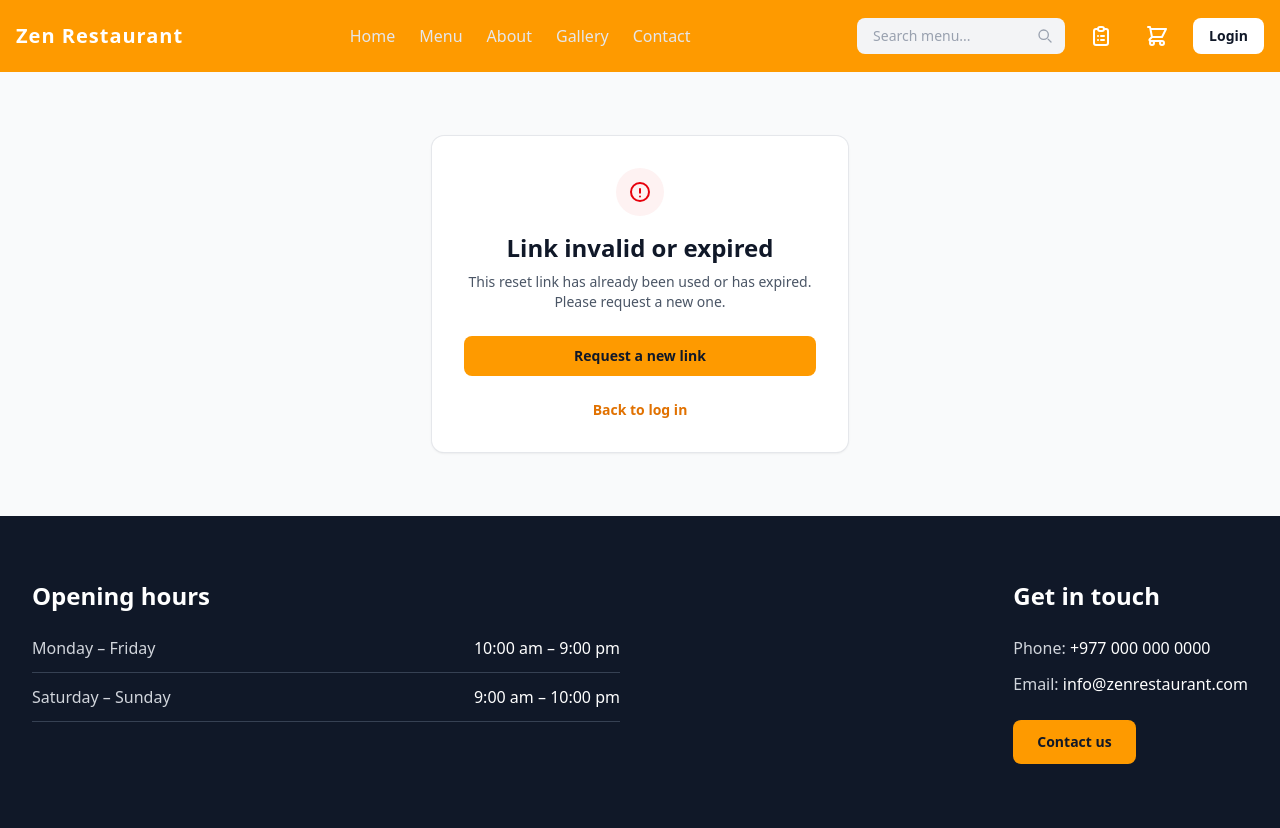
After one commit to iamsophiaaa/zen, a Django app: page /reset/1/1/ in a window 1280 px wide. The commit adds this page. Run offline with Django 5.2, Linux system fonts and the light colour scheme.

Commit message:
password_reset

```diff
--- a/project/accounts/templates/accounts/login.html
+++ b/project/accounts/templates/accounts/login.html
@@ -87,12 +87,18 @@
           Log in
         </button>
       </form>
+      <div class="mt-4 text-right">
+        <a href="{% url 'password_reset' %}" class="text-sm font-medium text-amber-600 hover:text-amber-500 hover:underline focus:outline-none focus:ring-2 focus:ring-amber-500 focus:ring-offset-2 rounded">
+          Forgot password?
+        </a>
+      </div>
 
       <!-- Signup link -->
       <p class="mt-6 text-center text-sm text-gray-600">
         Don't have an account?
         <a href="{% url 'signup-page' %}" class="font-semibold text-amber-600 hover:text-amber-500 hover:underline">Sign up</a>
       </p>
+
     </div>
   </div>
 </section>
--- /dev/null
+++ b/project/accounts/templates/accounts/password_reset_confirm.html
@@ -0,0 +1,138 @@
+{% extends "base.html" %}
+
+{% block title %}Set new password | Zen Restaurant{% endblock title %}
+
+{% block content %}
+<section class="bg-gray-50 py-16">
+  <div class="mx-auto w-full max-w-md px-4">
+    <div class="rounded-xl bg-white p-8 shadow-sm ring-1 ring-gray-200">
+
+      {% if validlink %}
+      <h1 class="text-2xl font-bold text-gray-900">Set a new password</h1>
+      <p class="mt-2 text-sm text-gray-600">Choose a strong password you haven't used before.</p>
+
+      <!-- Non-field errors -->
+      {% if form.non_field_errors %}
+      <div class="mt-6 rounded-lg bg-red-50 px-4 py-3 text-sm text-red-700 ring-1 ring-red-200" role="alert">
+        {% for error in form.non_field_errors %}<p>{{ error }}</p>{% endfor %}
+      </div>
+      {% endif %}
+
+      <form method="post" class="mt-6 space-y-5" novalidate>
+        {% csrf_token %}
+
+        <!-- New password -->
+        <div>
+          <label for="id_new_password1" class="block text-sm font-medium text-gray-700">New password</label>
+          <div class="relative mt-1">
+            <input
+              type="password"
+              id="id_new_password1"
+              name="new_password1"
+              autocomplete="new-password"
+              required
+              placeholder="Enter new password"
+              class="block w-full rounded-lg border border-gray-300 bg-white py-2.5 pl-4 pr-11 text-sm text-gray-900 placeholder-gray-400 focus:border-amber-500 focus:outline-none focus:ring-2 focus:ring-amber-500"
+            />
+            <button type="button" data-toggle="id_new_password1" aria-label="Show password"
+              class="absolute inset-y-0 right-0 flex items-center px-3 text-gray-400 hover:text-gray-700 focus:outline-none focus:text-amber-600">
+              <svg data-eye="open" class="h-5 w-5" fill="none" viewBox="0 0 24 24" stroke="currentColor" aria-hidden="true">
+                <path stroke-linecap="round" stroke-linejoin="round" stroke-width="2" d="M2.458 12C3.732 7.943 7.523 5 12 5c4.478 0 8.268 2.943 9.542 7-1.274 4.057-5.064 7-9.542 7-4.477 0-8.268-2.943-9.542-7z" />
+                <path stroke-linecap="round" stroke-linejoin="round" stroke-width="2" d="M15 12a3 3 0 11-6 0 3 3 0 016 0z" />
+              </svg>
+              <svg data-eye="closed" class="hidden h-5 w-5" fill="none" viewBox="0 0 24 24" stroke="currentColor" aria-hidden="true">
+                <path stroke-linecap="round" stroke-linejoin="round" stroke-width="2" d="M13.875 18.825A10.05 10.05 0 0112 19c-4.478 0-8.268-2.943-9.543-7a9.97 9.97 0 011.563-3.029m5.858.908a3 3 0 114.243 4.243M9.878 9.878l4.242 4.242M9.88 9.88l-3.29-3.29m7.532 7.532l3.29 3.29M3 3l3.59 3.59m0 0A9.953 9.953 0 0112 5c4.478 0 8.268 2.943 9.543 7a10.025 10.025 0 01-4.132 5.411m0 0L21 21" />
+              </svg>
+            </button>
+          </div>
+          {% for error in form.new_password1.errors %}
+          <p class="mt-1 text-sm text-red-600">{{ error }}</p>
+          {% endfor %}
+          {% if form.new_password1.help_text %}
+          <div class="mt-2 text-xs text-gray-500 [&_ul]:list-disc [&_ul]:pl-4 [&_ul]:space-y-0.5">
+            {{ form.new_password1.help_text|safe }}
+          </div>
+          {% endif %}
+        </div>
+
+        <!-- Confirm password -->
+        <div>
+          <label for="id_new_password2" class="block text-sm font-medium text-gray-700">Confirm new password</label>
+          <div class="relative mt-1">
+            <input
+              type="password"
+              id="id_new_password2"
+              name="new_password2"
+              autocomplete="new-password"
+              required
+              placeholder="Re-enter new password"
+              class="block w-full rounded-lg border border-gray-300 bg-white py-2.5 pl-4 pr-11 text-sm text-gray-900 placeholder-gray-400 focus:border-amber-500 focus:outline-none focus:ring-2 focus:ring-amber-500"
+            />
+            <button type="button" data-toggle="id_new_password2" aria-label="Show password"
+              class="absolute inset-y-0 right-0 flex items-center px-3 text-gray-400 hover:text-gray-700 focus:outline-none focus:text-amber-600">
+              <svg data-eye="open" class="h-5 w-5" fill="none" viewBox="0 0 24 24" stroke="currentColor" aria-hidden="true">
+                <path stroke-linecap="round" stroke-linejoin="round" stroke-width="2" d="M2.458 12C3.732 7.943 7.523 5 12 5c4.478 0 8.268 2.943 9.542 7-1.274 4.057-5.064 7-9.542 7-4.477 0-8.268-2.943-9.542-7z" />
+                <path stroke-linecap="round" stroke-linejoin="round" stroke-width="2" d="M15 12a3 3 0 11-6 0 3 3 0 016 0z" />
+              </svg>
+              <svg data-eye="closed" class="hidden h-5 w-5" fill="none" viewBox="0 0 24 24" stroke="currentColor" aria-hidden="true">
+                <path stroke-linecap="round" stroke-linejoin="round" stroke-width="2" d="M13.875 18.825A10.05 10.05 0 0112 19c-4.478 0-8.268-2.943-9.543-7a9.97 9.97 0 011.563-3.029m5.858.908a3 3 0 114.243 4.243M9.878 9.878l4.242 4.242M9.88 9.88l-3.29-3.29m7.532 7.532l3.29 3.29M3 3l3.59 3.59m0 0A9.953 9.953 0 0112 5c4.478 0 8.268 2.943 9.543 7a10.025 10.025 0 01-4.132 5.411m0 0L21 21" />
+              </svg>
+            </button>
+          </div>
+          {% for error in form.new_password2.errors %}
+          <p class="mt-1 text-sm text-red-600">{{ error }}</p>
+          {% endfor %}
+        </div>
+
+        <button
+          type="submit"
+          class="w-full rounded-lg bg-amber-500 px-4 py-2.5 text-sm font-semibold text-gray-900 transition duration-200 hover:bg-amber-400 focus:outline-none focus:ring-2 focus:ring-amber-500 focus:ring-offset-2"
+        >
+          Change password
+        </button>
+      </form>
+
+      {% else %}
+      <!-- Invalid / expired link -->
+      <div class="text-center">
+        <div class="mx-auto flex h-12 w-12 items-center justify-center rounded-full bg-red-50">
+          <svg class="h-6 w-6 text-red-600" fill="none" viewBox="0 0 24 24" stroke="currentColor" aria-hidden="true">
+            <path stroke-linecap="round" stroke-linejoin="round" stroke-width="2" d="M12 9v3.75m0 3.75h.008M21 12a9 9 0 11-18 0 9 9 0 0118 0z" />
+          </svg>
+        </div>
+        <h1 class="mt-4 text-2xl font-bold text-gray-900">Link invalid or expired</h1>
+        <p class="mt-2 text-sm text-gray-600">This reset link has already been used or has expired. Please request a new one.</p>
+        <a href="{% url 'password_reset' %}"
+          class="mt-6 inline-block w-full rounded-lg bg-amber-500 px-4 py-2.5 text-sm font-semibold text-gray-900 transition duration-200 hover:bg-amber-400 focus:outline-none focus:ring-2 focus:ring-amber-500 focus:ring-offset-2">
+          Request a new link
+        </a>
+        <p class="mt-6 text-sm text-gray-600">
+          <a href="{% url 'login-page' %}" class="font-semibold text-amber-600 hover:text-amber-500 hover:underline">Back to log in</a>
+        </p>
+      </div>
+      {% endif %}
+
+    </div>
+  </div>
+</section>
+
+{% if validlink %}
+<script>
+  (function () {
+    document.querySelectorAll("[data-toggle]").forEach((btn) => {
+      const input = document.getElementById(btn.dataset.toggle);
+      const eyeOpen = btn.querySelector('[data-eye="open"]');
+      const eyeClosed = btn.querySelector('[data-eye="closed"]');
+
+      btn.addEventListener("click", () => {
+        const show = input.type === "password";
+        input.type = show ? "text" : "password";
+        eyeOpen.classList.toggle("hidden", show);
+        eyeClosed.classList.toggle("hidden", !show);
+        btn.setAttribute("aria-label", show ? "Hide password" : "Show password");
+      });
+    });
+  })();
+</script>
+{% endif %}
+{% endblock content %}
--- /dev/null
+++ b/project/accounts/templates/accounts/password_reset_subject.txt
@@ -0,0 +1 @@
+Password reset request
--- a/project/core/views.py
+++ b/project/core/views.py
@@ -6,6 +6,7 @@ from django.views.decorators.http import require_POST
 from django.contrib import messages
 import requests
 from django.urls import reverse
+from django.conf import settings
 
 
 # Create your views here.
@@ -100,7 +101,7 @@ def payment(request):
             }
         })
         headers = {
-            'Authorization': 'key ',
+            'Authorization': f'key {settings.KHALTI_SECRET_KEY} ',
             'Content-Type': 'application/json',
         }
 
@@ -119,7 +120,7 @@ def payment_confirm(request):
 
     })
     headers = {
-        'Authorization': 'key ',
+        'Authorization': f'key {settings.KHALTI_SECRET_KEY} ',
         'Content-Type': 'application/json',
     }
     response = requests.request("POST", url, headers=headers, data=payload)
--- a/project/project/urls.py
+++ b/project/project/urls.py
@@ -1,9 +1,10 @@
 
 from django.contrib import admin
 from django.urls import path, include
-from core.views import *
+from core.views import home, about, cart, gallery, contact, menu, order, payment, payment_confirm
 from django.conf import settings
 from django.conf.urls.static import static
+from django.contrib.auth import views as auth_views
 
 urlpatterns = [
     path('admin/', admin.site.urls),
@@ -19,7 +20,37 @@ urlpatterns = [
      path('payment/confirm', payment_confirm, name="payment_confirm"),
 
     path('menu/tables/<int:table_id>/', menu, name="menu"),
-    path('accounts/', include("accounts.urls"))
+    path('accounts/', include("accounts.urls")),
+    path(
+    "password-reset/",
+    auth_views.PasswordResetView.as_view(
+        template_name="accounts/password_reset_form.html",
+        email_template_name="accounts/password_reset_email.html",
+        subject_template_name="accounts/password_reset_subject.txt",
+    ),
+    name="password_reset",
+),
+    path(
+        "password-reset/done/",
+        auth_views.PasswordResetDoneView.as_view(
+            template_name="accounts/password_reset_done.html"
+        ),
+        name="password_reset_done",
+    ),
+    path(
+        "reset/<uidb64>/<token>/",
+        auth_views.PasswordResetConfirmView.as_view(
+            template_name="accounts/password_reset_confirm.html"
+        ),
+        name="password_reset_confirm",
+    ),
+    path(
+        "reset/done/",
+        auth_views.PasswordResetCompleteView.as_view(
+            template_name="accounts/password_reset_complete.html"
+        ),
+        name="password_reset_complete",
+    ),
 ]
 
 
```
Also changed, not shown: project/accounts/templates/accounts/password_reset_complete.html (added, +28 -0 lines), project/accounts/templates/accounts/password_reset_done.html (added, +32 -0 lines), project/accounts/templates/accounts/password_reset_email.html (added, +13 -0 lines), project/accounts/templates/accounts/password_reset_form.html (added, +53 -0 lines), project/accounts/views.py (+13 -8 lines), project/project/settings.py (+16 -6 lines), project/db.sqlite3, 1 other file.
